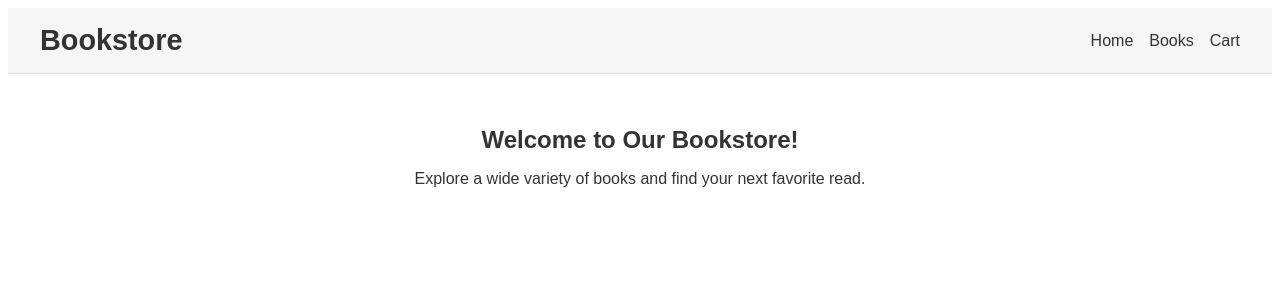
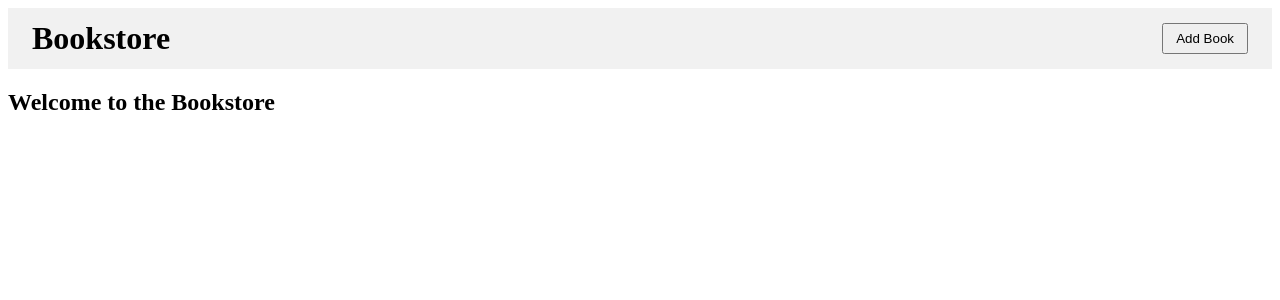
Before and after one commit to wbytess/bookstore, a React (Vite) app in the folder bookstore-ui/: page / in a window 1280 px wide. Shown: the top 300 px of the page. Built offline with nearby package versions, Linux system fonts and the light colour scheme.

Commit message:
feat(Book Service): add AddBook form with POST request to /api/books
create AddBookForm component with name, price and quantity inputs
add Header button to toggle AddBookForm visibility
form submission using fetch API
ensures book data is sent to backend and form resets on success

```diff
--- /dev/null
+++ b/bookstore-ui/src/components/AddBookForm.jsx
@@ -0,0 +1,66 @@
+import React, { useState } from "react";
+import "../styles/addbookform.css";
+
+export default function AddBookForm() {
+  const [name, setName] = useState("");
+  const [author, setAuthor] = useState("");
+  const [price, setPrice] = useState("");
+
+  const handleSubmit = async (e) => {
+    e.preventDefault();
+
+    const bookData = { name, author, price: parseFloat(price) };
+
+    try {
+      const res = await fetch("http://localhost:8080/api/books", {
+        method: "POST",
+        headers: { "Content-Type": "application/json" },
+        body: JSON.stringify(bookData),
+      });
+
+      if (!res.ok) throw new Error("Failed to add book");
+
+      alert("Book added successfully!");
+      setName("");
+      setAuthor("");
+      setPrice("");
+    } catch (err) {
+      alert(err.message);
+    }
+  };
+
+  return (
+    <form className="addbook-form" onSubmit={handleSubmit}>
+      <h2>Add New Book</h2>
+      <label>
+        Name:
+        <input
+          type="text"
+          value={name}
+          onChange={(e) => setName(e.target.value)}
+          required
+        />
+      </label>
+      <label>
+        Author:
+        <input
+          type="text"
+          value={author}
+          onChange={(e) => setAuthor(e.target.value)}
+          required
+        />
+      </label>
+      <label>
+        Price:
+        <input
+          type="number"
+          step="0.01"
+          value={price}
+          onChange={(e) => setPrice(e.target.value)}
+          required
+        />
+      </label>
+      <button type="submit">Add Book</button>
+    </form>
+  );
+}
--- /dev/null
+++ b/bookstore-ui/src/components/Header.jsx
@@ -0,0 +1,16 @@
+import React from "react";
+
+import "../styles/header.css";
+
+export default function Header({ onAddBookClick }) {
+  return (
+    <header className="header-container">
+      <h1 className="header-title">Bookstore</h1>
+      <nav className="header-nav">
+        <button className="header-button" onClick={onAddBookClick}>
+          Add Book
+        </button>
+      </nav>
+    </header>
+  );
+}
--- a/bookstore-ui/src/pages/HomePage.jsx
+++ b/bookstore-ui/src/pages/HomePage.jsx
@@ -1,26 +1,17 @@
-import React from "react";
-import "./HomePage.css";
+import React, { useState } from "react";
+import Header from "../components/Header";
+import AddBookForm from "../components/AddBookForm";
 
-const HomePage = () => {
+export default function HomePage() {
+  const [showAddBook, setShowAddBook] = useState(false);
+
   return (
-    <div className="homepage-container">
-      <header className="homepage-header">
-        <h1 className="homepage-title">Bookstore</h1>
-        <nav className="homepage-nav">
-          <a href="/">Home</a>
-          <a href="/books">Books</a>
-          <a href="/cart">Cart</a>
-        </nav>
-      </header>
-
-      <main className="homepage-main">
-        <h2 className="homepage-welcome">Welcome to Our Bookstore!</h2>
-        <p className="homepage-description">
-          Explore a wide variety of books and find your next favorite read.
-        </p>
+    <>
+      <Header onAddBookClick={() => setShowAddBook(!showAddBook)} />
+      <main>
+        <h2>Welcome to the Bookstore</h2>
+        {showAddBook && <AddBookForm />}
       </main>
-    </div>
+    </>
   );
-};
-
-export default HomePage;
+}
--- /dev/null
+++ b/bookstore-ui/src/styles/addbookform.css
@@ -0,0 +1,32 @@
+/* src/styles/addbookform.css */
+.addbook-form {
+  display: flex;
+  flex-direction: column;
+  max-width: 400px;
+  margin: 24px auto;
+  padding: 16px;
+  border: 1px solid #ccc;
+  border-radius: 6px;
+}
+
+.addbook-form label {
+  display: flex;
+  flex-direction: column;
+  margin-bottom: 12px;
+}
+
+.addbook-form input {
+  padding: 6px;
+  margin-top: 4px;
+  border: 1px solid #ccc;
+  border-radius: 4px;
+}
+
+.addbook-form button {
+  padding: 8px 12px;
+  cursor: pointer;
+  background-color: #007bff;
+  color: white;
+  border: none;
+  border-radius: 4px;
+}
--- /dev/null
+++ b/bookstore-ui/src/styles/header.css
@@ -0,0 +1,21 @@
+.header-container {
+  display: flex;
+  justify-content: space-between;
+  align-items: center;
+  padding: 12px 24px;
+  background-color: #f1f1f1;
+}
+
+.header-title {
+  margin: 0;
+}
+
+.header-nav {
+  display: flex;
+  gap: 12px;
+}
+
+.header-button {
+  padding: 6px 12px;
+  cursor: pointer;
+}
```
